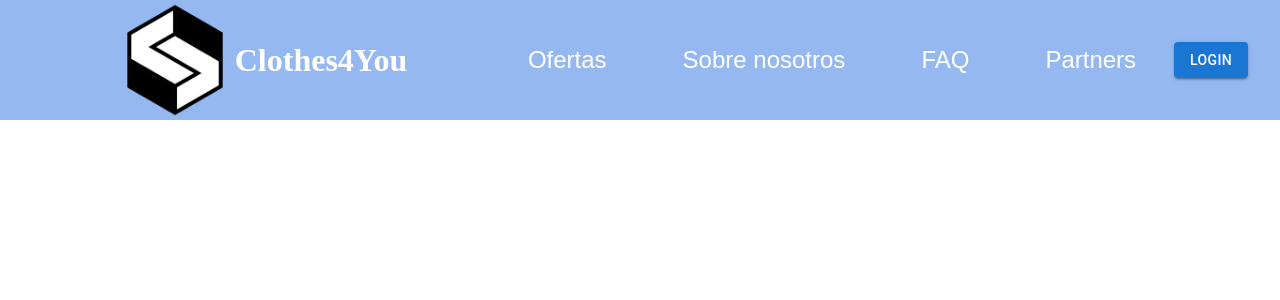
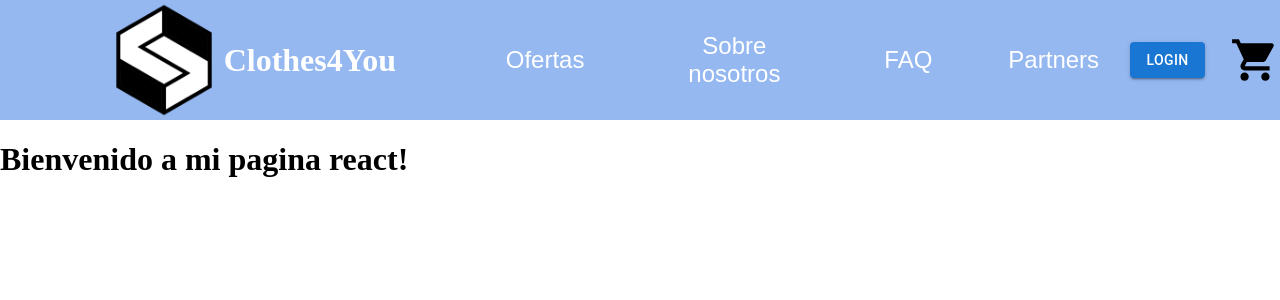
Before and after one commit to EzequielHuayta/reactPagina, a React (Create React App) app: page / in a window 1280 px wide. Shown: the top 300 px of the page. Built offline with nearby package versions, Linux system fonts and the light colour scheme.

Commit message:
crea tu landing

```diff
--- a/package.json
+++ b/package.json
@@ -5,6 +5,7 @@
   "dependencies": {
     "@emotion/react": "^11.9.3",
     "@emotion/styled": "^11.9.3",
+    "@mui/icons-material": "^5.8.4",
     "@mui/material": "^5.8.4",
     "@testing-library/jest-dom": "^5.16.4",
     "@testing-library/react": "^13.3.0",
--- a/src/App.js
+++ b/src/App.js
@@ -1,25 +1,18 @@
-import logo from './logo.svg';
-import './App.css';
+import NavBar from './components/NavBar';
+import FontStyle from './fontStyles';
+import GlobalStyles from './globalStyles';
+import { ItemListContainer } from './components/ItemListContainer';
+
 <meta name="viewport" content="initial-scale=1, width=device-width" />
 
 function App() {
   return (
-    <div className="App">
-      <header className="App-header">
-        <img src={logo} className="App-logo" alt="logo" />
-        <p>
-          Edit <code>src/App.js</code> and save to reload.
-        </p>
-        <a
-          className="App-link"
-          href="https://reactjs.org"
-          target="_blank"
-          rel="noopener noreferrer"
-        >
-          Learn React
-        </a>
-      </header>
-    </div>
+    <>
+      <FontStyle />
+      <GlobalStyles />
+      <NavBar />
+      <ItemListContainer />
+    </>
   );
 }
 
--- /dev/null
+++ b/src/components/CartWidget.js
@@ -0,0 +1,10 @@
+import React from 'react'
+import ShoppingCartIcon from '@mui/icons-material/ShoppingCart';
+
+export const CartWidget = () => {
+  return (
+    <>
+    <ShoppingCartIcon  sx={{ fontSize: 50 }} />
+    </>
+  )
+}
--- /dev/null
+++ b/src/components/ItemListContainer.js
@@ -0,0 +1,10 @@
+import React from 'react'
+
+export const ItemListContainer = () => {
+
+  return (
+    <>
+    <h1>Bienvenido a mi pagina react!</h1>
+    </>
+  )
+}
--- a/src/components/NavBar.js
+++ b/src/components/NavBar.js
@@ -4,13 +4,14 @@ import logo from '../assets/logo.png'
 import Stack from '@mui/material/Stack';
 import Button from '@mui/material/Button';
 import Grid from '@mui/material/Grid';
-
+import { CartWidget } from './CartWidget';
 
 // Create a Wrapper component that'll render a <section> tag with some styles
 const Header = styled.section`
   display: flex;
   width: 100%;
   justify-content: space-evenly;
+  align-items: center;
   background-color: rgb(45, 115, 227,0.5);
   user-select: none;
   -moz-user-select: none;
@@ -34,14 +35,7 @@ const Logo = styled.section`
 
 `;
 
-const Sections = styled.section`
-  width: 40%;
-  text-align: center;
-  color: palevioletred;
-  justify-content: center;
 
-
-`;
 
 const Menu = styled.button`
   cursor: pointer;
@@ -88,9 +82,11 @@ function NavBar() {
         <Login >
         <Button variant="contained">Login</Button>
         </Login>
+        <CartWidget/>
       </Header>
     </Grid>
   )
 }
 
+
 export default NavBar
--- a/src/index.js
+++ b/src/index.js
@@ -1,15 +1,14 @@
 import React from 'react';
 import ReactDOM from 'react-dom/client';
 import reportWebVitals from './reportWebVitals';
-import NavBar from './components/NavBar';
-import FontStyle from './fontStyles';
-import GlobalStyles from './globalStyles';
+
+import App from './App';
+
 const root = ReactDOM.createRoot(document.getElementById('root'));
 root.render(
     <>
-    <FontStyle />
-    <GlobalStyles />
-    <NavBar />
+    <App/>
+
     </>
 );
 
```
Also changed, not shown: 1 other file (tests, documents, lock files or other folders).
